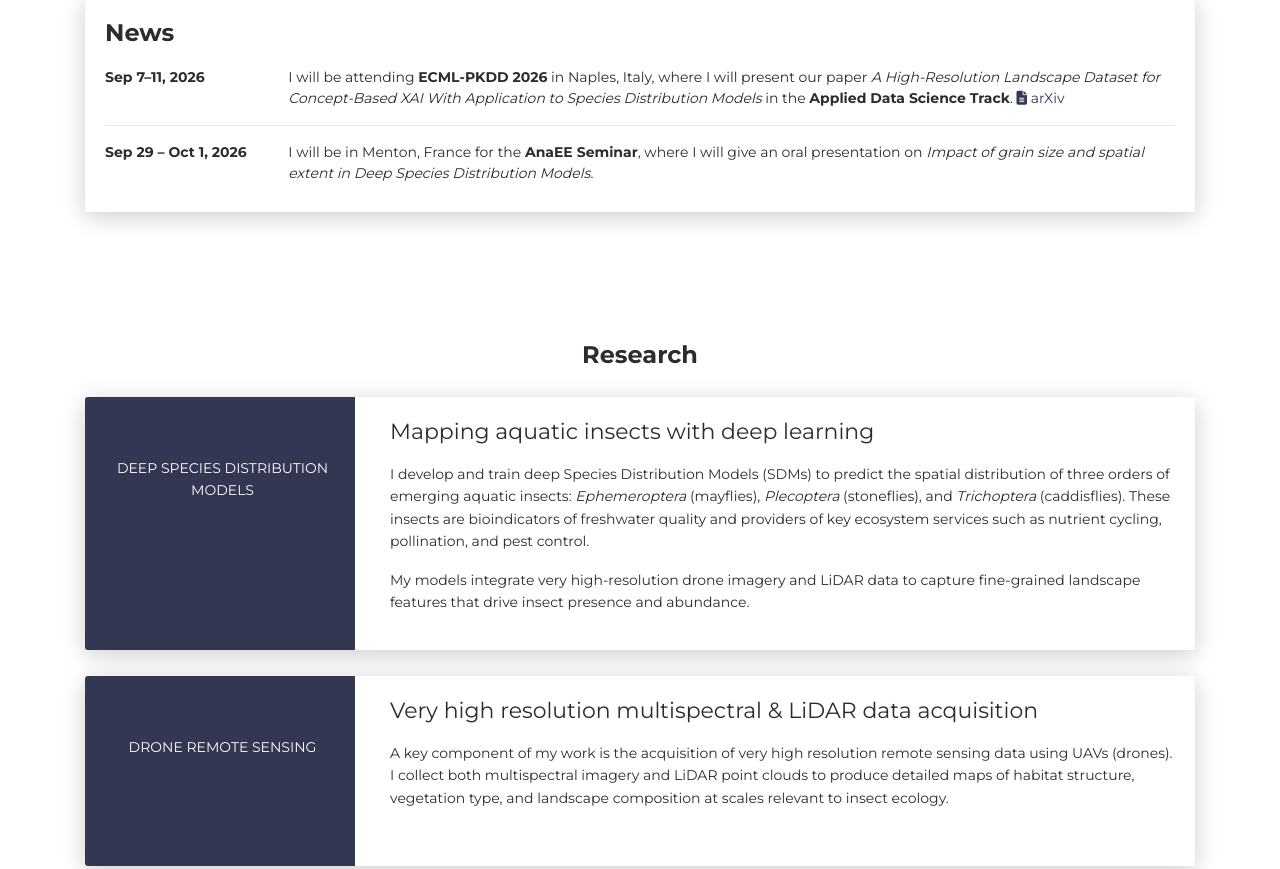
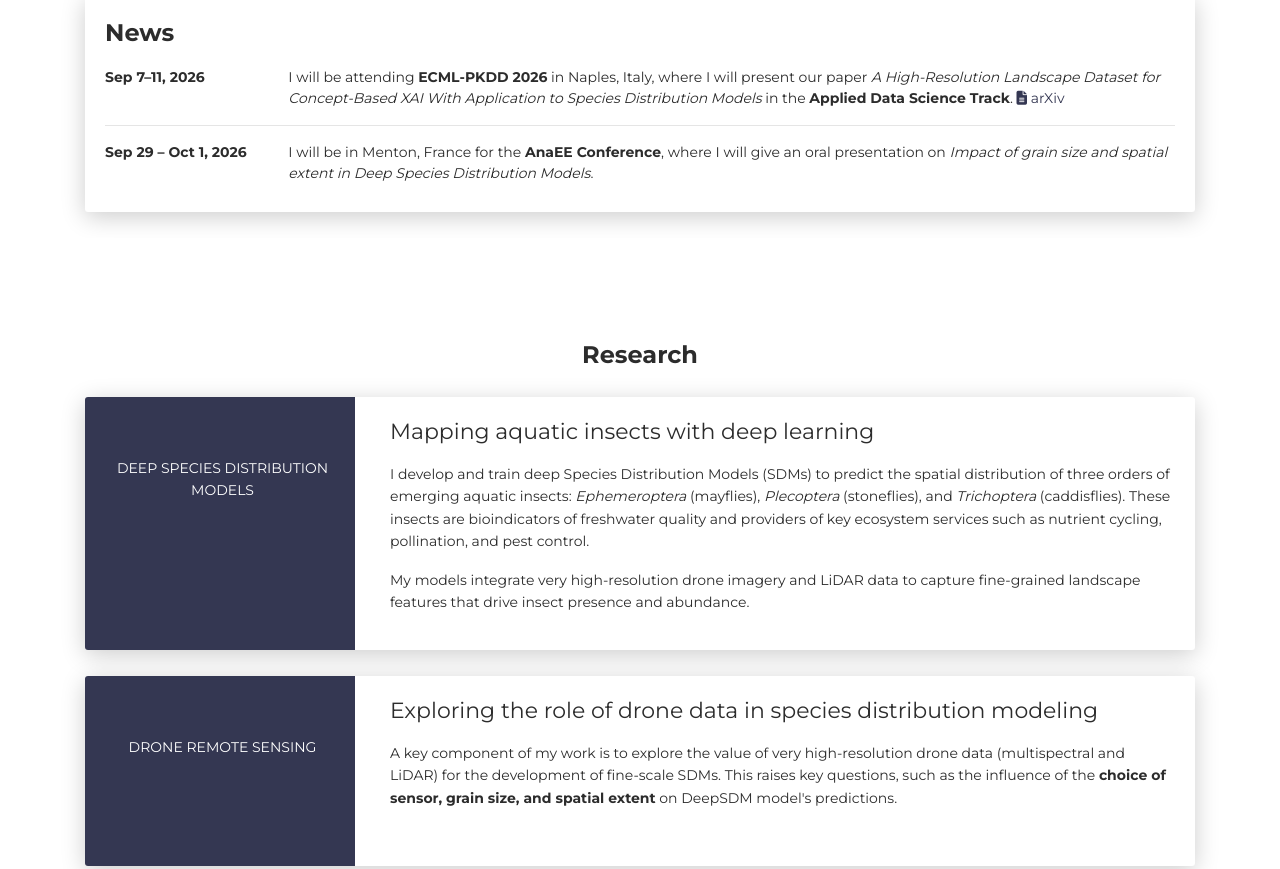
Before and after one commit to augustin-delabrosse/augustin-delabrosse.github.io, a plain HTML site: page index.html in a window 1280 px wide. Shown: the part 1038-1907 px from the top of the page. Drawn offline with Linux system fonts and the light colour scheme; files whose address does not match are found by name.

Commit message:
Update index.html

```diff
--- a/index.html
+++ b/index.html
@@ -127,7 +127,7 @@
                 <div class="row mt-3 mb-2">
                   <div class="col-sm-2"><strong>Sep 29 – Oct 1, 2026</strong></div>
                   <div class="col-sm-10">
-                    I will be in Menton, France for the <strong>AnaEE Seminar</strong>, where I will give an oral presentation on
+                    I will be in Menton, France for the <strong>AnaEE Conference</strong>, where I will give an oral presentation on
                     <em>Impact of grain size and spatial extent in Deep Species Distribution Models</em>.
                   </div>
                 </div>
@@ -172,9 +172,9 @@
                 </div>
                 <div class="col-md-9" data-aos="fade-left" data-aos-offset="50" data-aos-duration="500">
                   <div class="card-body">
-                    <div class="h5">Very high resolution multispectral &amp; LiDAR data acquisition</div>
+                    <div class="h5">Exploring the role of drone data in species distribution modeling</div>
                     <p>
-                      A key component of my work is the acquisition of very high resolution remote sensing data using UAVs (drones). I collect both multispectral imagery and LiDAR point clouds to produce detailed maps of habitat structure, vegetation type, and landscape composition at scales relevant to insect ecology.
+                      A key component of my work is to explore the value of very high-resolution drone data (multispectral and LiDAR) for the development of fine-scale SDMs. This raises key questions, such as the influence of the <strong>choice of sensor, grain size, and spatial extent</strong> on DeepSDM model's predictions.
                     </p>
                   </div>
                 </div>
@@ -226,7 +226,7 @@
                   </div>
 
                   <hr>
-                  <div class="h5 mt-4">Seminars &amp; Conference Presentations</div>
+                  <div class="h5 mt-4">Conference Presentations</div>
 
                   <div class="h6 mt-3 text-muted text-uppercase" style="font-size:0.8em; letter-spacing:1px;">Ecology</div>
                   <div class="row mt-2 mb-2">
```
